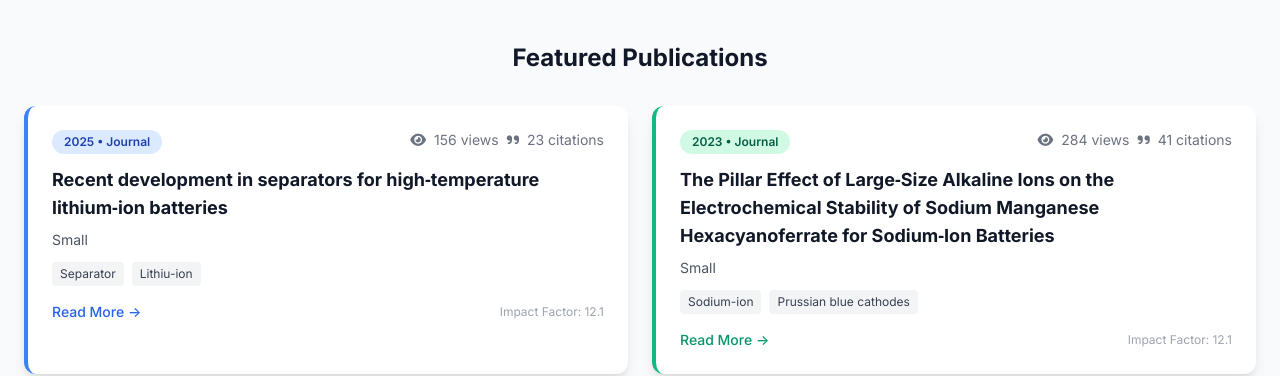
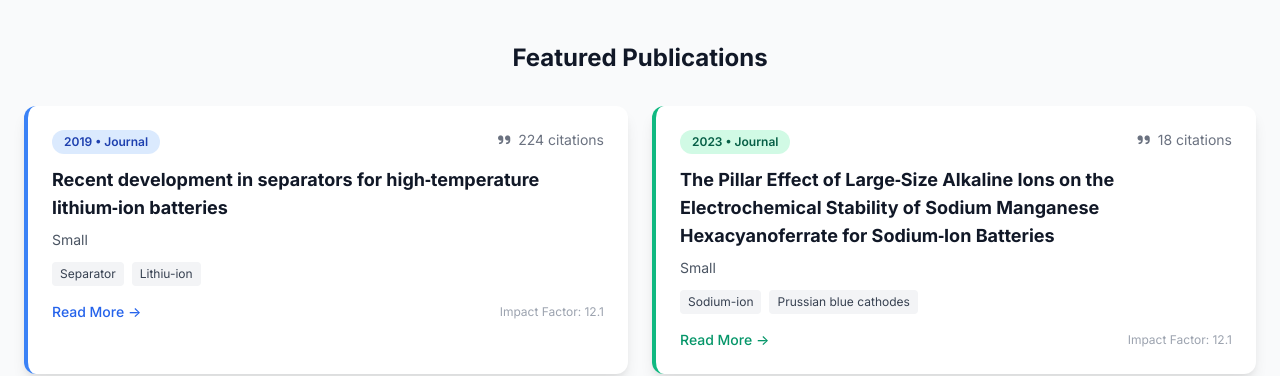
Before and after one commit to engrshamshad/shamshad, a plain HTML site: page index1.html in a window 1280 px wide. Shown: the part 4800-5176 px from the top of the page. Drawn offline with nearby package versions, Linux system fonts and the light colour scheme; animation ran at ten frames a second.

Commit message:
Update index1.html

```diff
--- a/index1.html
+++ b/index1.html
@@ -483,12 +483,10 @@
       <div class="grid md:grid-cols-2 gap-6">
         <div class="bg-white rounded-xl p-6 shadow-lg hover-lift border-l-4 border-blue-500">
           <div class="flex items-start justify-between mb-3">
-            <span class="bg-blue-100 text-blue-800 px-3 py-1 rounded-full text-xs font-semibold">2025 • Journal</span>
+            <span class="bg-blue-100 text-blue-800 px-3 py-1 rounded-full text-xs font-semibold">2019 • Journal</span>
             <div class="flex items-center space-x-2 text-sm text-gray-500">
-              <i class="fas fa-eye"></i>
-              <span>156 views</span>
               <i class="fas fa-quote-right ml-2"></i>
-              <span>23 citations</span>
+              <span>224 citations</span>
             </div>
           </div>
           <h4 class="font-bold text-lg mb-2">Recent development in separators for high‐temperature lithium‐ion batteries</h4>
@@ -507,10 +505,8 @@
           <div class="flex items-start justify-between mb-3">
             <span class="bg-green-100 text-green-800 px-3 py-1 rounded-full text-xs font-semibold">2023 • Journal</span>
             <div class="flex items-center space-x-2 text-sm text-gray-500">
-              <i class="fas fa-eye"></i>
-              <span>284 views</span>
               <i class="fas fa-quote-right ml-2"></i>
-              <span>41 citations</span>
+              <span>18 citations</span>
             </div>
           </div>
           <h4 class="font-bold text-lg mb-2">The Pillar Effect of Large‐Size Alkaline Ions on the Electrochemical Stability of Sodium Manganese Hexacyanoferrate for Sodium‐Ion Batteries</h4>
```
